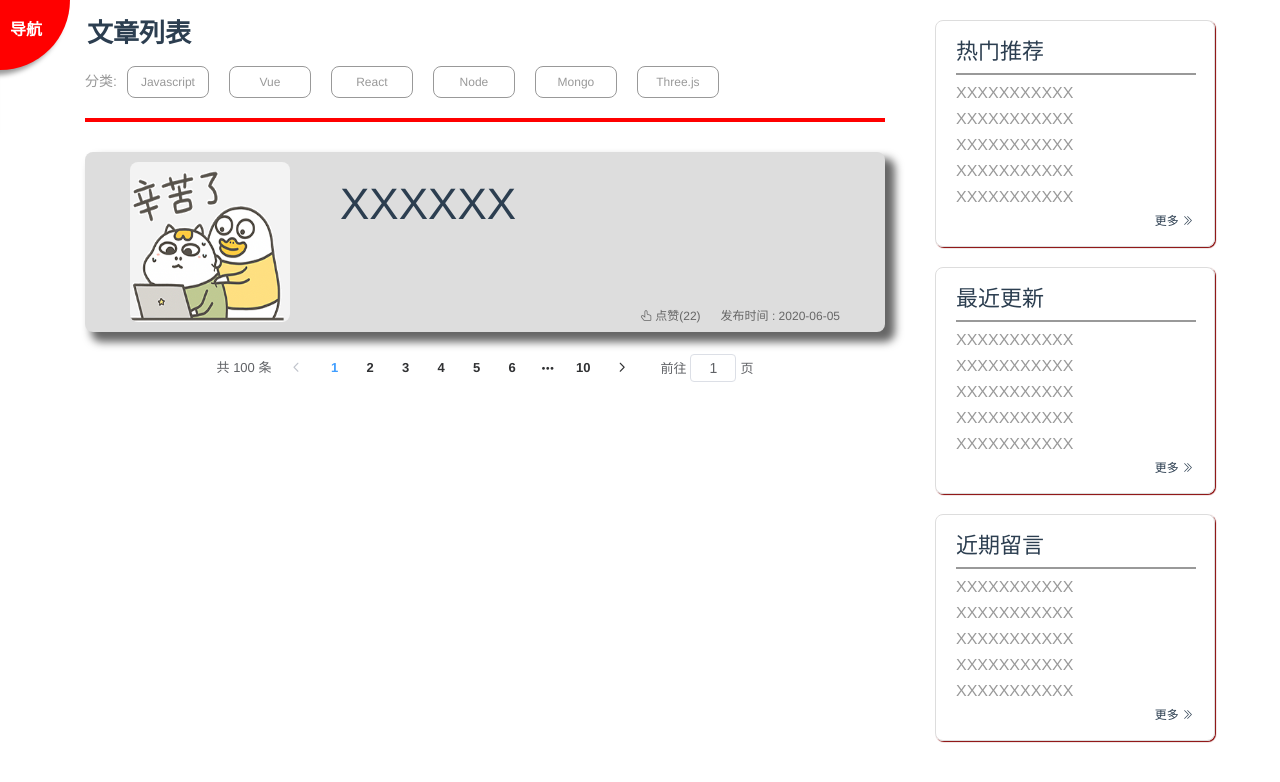
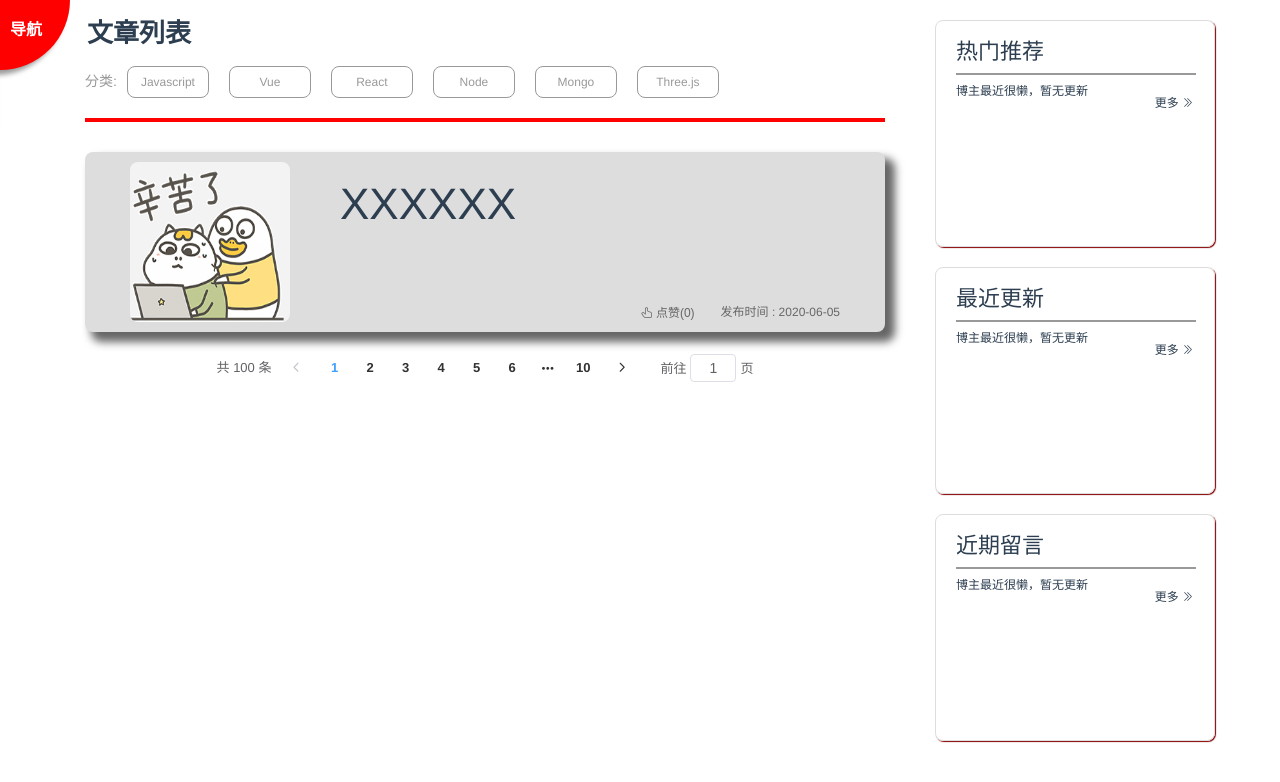
Before and after one commit to jinayao/blog, a Vue app in the folder blog_pre/: page /article in a window 1280 px wide. Shown: the top 782 px of the page. Built offline with nearby package versions, Linux system fonts and the light colour scheme.

Commit message:
细节优化

```diff
--- a/blog_pre/src/components/Photo/PhotoList.vue
+++ b/blog_pre/src/components/Photo/PhotoList.vue
@@ -41,15 +41,12 @@ export default {
 };
 </script>
 
-<style lang="less">
+<style lang="less" lang='less'>
 .PhotoList {
   width: 100%;
   .listHeader{
       color: #999;
       margin-bottom: 20px;
-  }
-  .el-page-header__content{
-      color: #999 !important;
   }
   ul {
     display: flex;
--- /dev/null
+++ b/blog_pre/src/components/Project/ArticalInfo.vue
@@ -0,0 +1,42 @@
+<template>
+  <div class="articalInfo">
+    <el-page-header class="listHeader" @back="goBack" content="文章详情"></el-page-header>
+    <p class="title">你好</p>
+    <div class="info">
+      <p>asdasdasdads</p>
+      <img src="../../assets/what-we-do-bg.png" alt />
+    </div>
+  </div>
+</template>
+
+<script>
+export default {
+  name: "articalInfo",
+  methods: {
+    goBack() {
+      this.$emit("goBack");
+    }
+  }
+};
+</script>
+
+<style scoped lang='less'>
+.articalInfo {
+  width: 100%;
+  overflow: hidden;
+  color: #000;
+  .listHeader {
+    color: #999;
+  }
+  .title{
+      font-size: 20px;
+      font-weight: bold;
+      line-height: 40px;
+  }
+  .info{
+      font-size: 14px;
+      line-height: 28px;
+      text-align: left;
+  }
+}
+</style>
--- a/blog_pre/src/components/Project/Project.vue
+++ b/blog_pre/src/components/Project/Project.vue
@@ -1,7 +1,7 @@
 <template>
   <div class="Project">
     <ul>
-      <li>
+      <li @click="handleSeclect">
         <div class="img">
           <img src="../../../public/4.png" alt width="100%" height="100%" />
         </div>
@@ -10,10 +10,10 @@
             <p>XXXXXX</p>
           </div>
           <div class="control">
-            <span>
+            <button @click.stop="handleSupport()" :disabled="btn">
               <i class="el-icon-thumb"></i>
-              点赞(22)
-            </span>
+              点赞({{count}})
+            </button>
             <span>发布时间 : 2020-06-05</span>
           </div>
         </div>
@@ -35,17 +35,27 @@ export default {
   name: "Project",
   data() {
     return {
-      currentPage: 1
+      currentPage: 1,
+      count:0,
+      btn:false
     };
   },
   components: {},
   methods: {
+    handleSupport(e){
+      this.count ++;
+      this.btn=true
+    },
     handleSizeChange(val) {
       console.log(`每页 ${val} 条`);
     },
     handleCurrentChange(val) {
       console.log(`当前页: ${val}`);
-    }
+    },
+    handleSeclect() {
+      console.log(234);
+      this.$emit("handleSeclect", false);
+    },
   }
 };
 </script>
@@ -89,13 +99,24 @@ export default {
         }
         .control {
           display: flex;
+          height: 22px;
+          line-height: 22px;
           justify-content: flex-end;
           color: #666;
-          span {
-            margin-left: 20px;
+          button {
+            border: none;
+            background: none;
+            user-select: none;
+            color: #666;
+            font-size: inherit;
+            cursor: pointer;
             &:hover {
               color: red;
             }
+          }
+          span{
+            margin-top: 1px;
+            margin-left: 20px;
           }
         }
       }
--- a/blog_pre/src/components/Project/Recommend.vue
+++ b/blog_pre/src/components/Project/Recommend.vue
@@ -15,14 +15,17 @@ export default {
       recommendData:[
         {
           title:"热门推荐",
+          path:'/article',
           data:[]
         },
         {
           title:"最近更新",
+          path:'/article',
           data:[]
         },
         {
           title:"近期留言",
+          path:'/message',
           data:[]
         }
       ]
--- a/blog_pre/src/components/common/ProjectNav.vue
+++ b/blog_pre/src/components/common/ProjectNav.vue
@@ -17,9 +17,6 @@ export default {
   name: "ProjectNav",
   props: ["NavData","title"],
   computed: {
-    // typeList(){
-    //   return
-    // }
   }
 };
 </script>
--- a/blog_pre/src/components/common/Recommend-box.vue
+++ b/blog_pre/src/components/common/Recommend-box.vue
@@ -3,14 +3,11 @@
     <div class="recommend" v-for="(item,index) in recommendData" :key="index">
       <h3 class="title">{{item.title}}</h3>
       <ul>
-        <li>XXXXXXXXXXX</li>
-        <li>XXXXXXXXXXX</li>
-        <li>XXXXXXXXXXX</li>
-        <li>XXXXXXXXXXX</li>
-        <li>XXXXXXXXXXX</li>
+        <li v-for="(item,index) in item.data" :key="index">XXXXXXXXXXX</li>
       </ul>
+      <p v-show="item.data.length == 0">博主最近很懒，暂无更新</p>
       <div class="control">
-        <span>
+        <span @click="handleTo(item)">
           更多
           <i class="el-icon-d-arrow-right"></i>
         </span>
@@ -22,7 +19,12 @@
 <script>
 export default {
   name: "Recommend-box",
-  props: ["recommendData"]
+  props: ["recommendData"],
+  methods: {
+    handleTo(item) {
+      this.$router.push(item.path);
+    }
+  }
 };
 </script>
 
--- a/blog_pre/src/router/index.js
+++ b/blog_pre/src/router/index.js
@@ -1,19 +1,17 @@
 import Vue from 'vue'
 import VueRouter from 'vue-router'
-import Welcome from '../views/Welcome.vue'
 
 Vue.use(VueRouter)
 
   const routes = [
   {
     path: '/',
-    name: 'Welcome',
-    component: Welcome
+    redirect: '/home'
   },
   {
     path: '/home',
     name: 'Home',
-    component: () => import('../views/Home.vue')
+    component: () => import('../views/Welcome.vue')
   },
   {
     path: '/article',
--- a/blog_pre/src/views/Article.vue
+++ b/blog_pre/src/views/Article.vue
@@ -4,7 +4,8 @@
     <div class="file">
       <div class="projectBox">
         <ProjectNav :NavData="NavData" :title="title"/>
-        <Project />
+        <Project v-if="show" @handleSeclect='selectShow'/>
+        <ArticalInfo v-else @goBack="goBack"></ArticalInfo>
       </div>
       <Recommend />
     </div>
@@ -15,7 +16,8 @@
 import ProjectNav from "../components/common/ProjectNav";
 import Project from "../components/Project/Project";
 import Recommend from "../components/Project/Recommend";
-import navbar from "../components/common/narBar"
+import navbar from "../components/common/narBar";
+import ArticalInfo from "../components/Project/ArticalInfo"
 export default {
   name: "Article",
   data(){
@@ -46,14 +48,24 @@ export default {
           name:"Three.js",
           path:"",
         },
-      ]
+      ],
+      show:true
     }
   },
   components: {
     Project,
     Recommend,
     ProjectNav,
-    navbar
+    navbar,
+    ArticalInfo
+  },
+  methods: {
+    selectShow(){
+      this.show = false
+    },
+    goBack(){
+      this.show = true
+    }
   }
 };
 </script>
--- a/blog_pre/src/views/Contact.vue
+++ b/blog_pre/src/views/Contact.vue
@@ -43,6 +43,7 @@ export default {
 .Contact {
   width: 100%;
   height: 100%;
+  padding: 0 40px;
   .content {
     width: 1180px;
     height: calc(100% - 40px);
--- a/blog_pre/src/views/Home.vue
+++ b/blog_pre/src/views/Home.vue
@@ -1,20 +1,40 @@
 <template>
   <div class="Home">
-    <navbar></navbar>
+首页
   </div>
 </template>
 
 <script>
-import navbar from "../components/common/narBar";
 export default {
   name: "Home",
-  data() {
-    return {
-
-    };
+  data(){
+    return{
+      menu:[
+        {
+          name:"首页",
+          path:"/home"
+        },
+        {
+          name:"文章",
+          path:"/article"
+        },
+        {
+          name:"相册",
+          path:"/photo"
+        },
+        {
+          name:"留言",
+          path:"/message"
+        },
+        {
+          name:"联系我",
+          path:"/contact"
+        },
+      ]
+    }
   },
   components: {
-    navbar
+
   }
 };
 </script>
@@ -23,6 +43,6 @@ export default {
 .Home {
   width: 100%;
   height: 100%;
-  background-color: rgba(0, 0, 0, 0.3);
+  background-color: rgba(0,0,0,.3);
 }
 </style>
--- a/blog_pre/src/views/Message.vue
+++ b/blog_pre/src/views/Message.vue
@@ -74,7 +74,7 @@ export default {
 <style lang="less" scoped>
 .Message {
   width: 100%;
-  padding-bottom: 40px;
+  padding: 0 40px 40px;
   .msgBox {
     width: 1180px;
     margin: auto;
```
